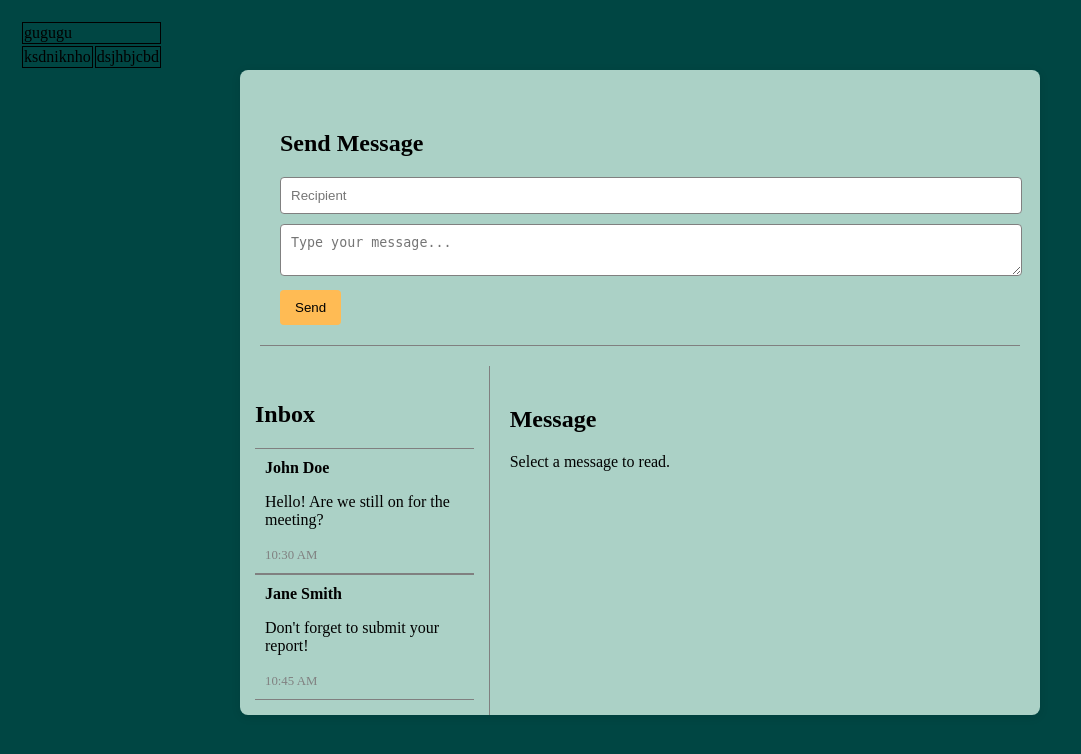
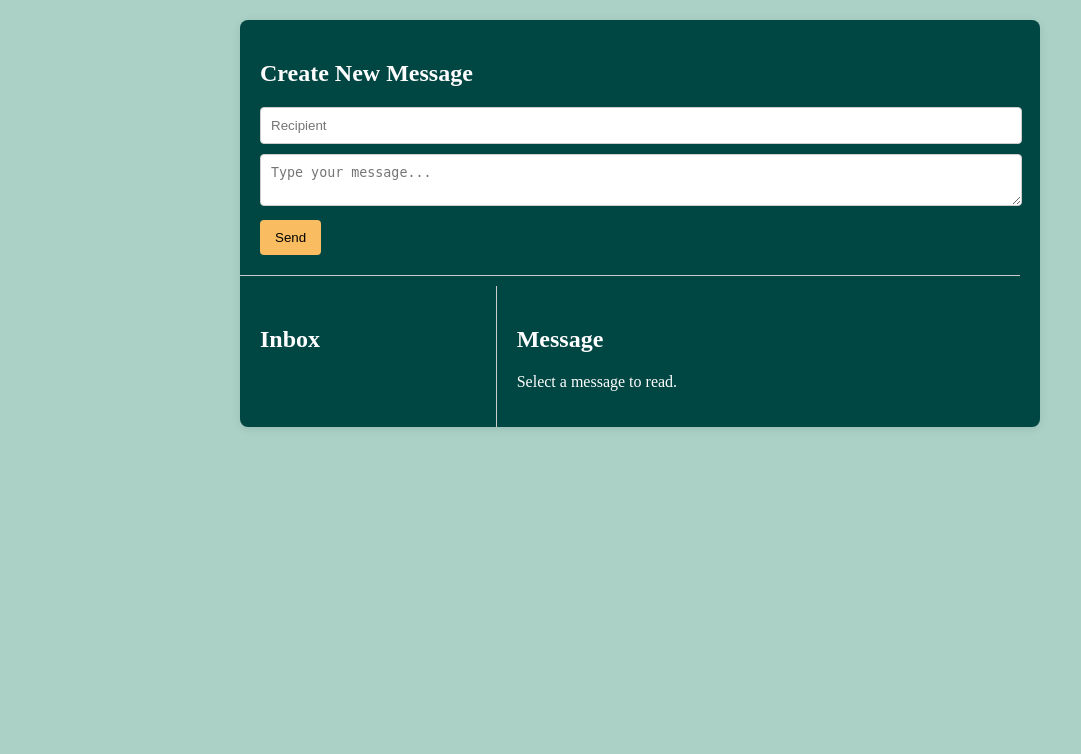
Before and after one commit to DanisaBiliran/HarvestHub, a PHP site: page /chats.html in a window 1280 px wide. Shown: the top 754 px of the page, without its empty margins (0-1081 px from the left). Run offline with PHP 8.4, Linux system fonts and the light colour scheme.

Commit message:
2.CHATS, PRIVACY
ADDING CHATS AND PROVACY

```diff
--- a/CSS/chats.css
+++ b/CSS/chats.css
@@ -1,42 +1,41 @@
-
 body {
-    background-color: #004643;
+    background-color: #ABD1C6;
+    color: white;
     margin: 0;
     padding: 20px;
 }
 
-/* WHOLE CONTAINER CONTAINING ALL CONTENTS */
-.chatContainer {
+/* encloses the whole container for chats */
+.chat-app {
     display: flex;
     flex-direction: column;
     max-width: 800px;
     margin: auto;
-    background: #ABD1C6;
+    background: #004643;
     border-radius: 8px;
     box-shadow: 0 2px 10px rgba(0, 0, 0, 0.1);
 }
 
-/* SENDING MESSAGE FORM */
-.sendMessage {
+/* DIV CONTAINING THE create new message TEXT & FORM FOR CREATING NEW MESSAGES */
+.send-message {
     padding: 20px;
-    border-bottom: 1px solid grey;
-    margin: 20px;
-    width: auto;
+    border-bottom: 1px solid #ccc;
+    margin: 0 20px 10px 0;
 }
 
-/* fields */
+/* FIELDS IN CREATING NEW MESSAGES FORM */
 #recipient, #message {
     width: 100%;
     margin-bottom: 10px;
     padding: 10px;
     border-radius: 4px;
-    border: 1px solid grey;
+    border: 1px solid #ccc;
 }
 
-/* SEND BUTTONS */
+/* buttons */
 button {
     padding: 10px 15px;
-    background-color: #ffbb54;
+    background-color: #F9BC60;
     color: black;
     border: none;
     border-radius: 4px;
@@ -44,44 +43,56 @@ button {
 }
 
 button:hover {
-    background-color: #fc9904;
+    background-color: #da880e;
 }
 
 
-/* INBOX */
-.Chat {
-    display: flex; /* Flexbox for side-by-side layout */
+/* div containing INBOX and Message (opened convo) */
+.chat-content {
+    display: flex; /*side-by-side*/
 }
 
+/* INBOX */
 .inbox {
     width: 30%;
-    padding: 15px;
-    border-right: 1px solid grey; /* Right border for separation */
-    margin: 0;
+    padding: 20px;
+    border-right: 1px solid #ccc;
 }
 
-/* div of each message in the list */
+/* MESSAGE LIST IN INBOX */
 .message-preview {
     cursor: pointer;
     padding: 10px;
-    border-top: 1px solid grey;
-    border-bottom: 1px solid grey;
-    margin: 0;
+    border-bottom: 1px solid #eee;
+    display: flex; /* Flexbox for layout */
+    flex-direction: column; /* Stack items vertically */
 }
 
 .message-preview:hover {
-    background-color: whitesmoke;
+    background-color: #025840a9;
 }
 
+
+/* Recipient and delete button layout */
+.recipient-container {
+    display: flex; /* Flexbox for horizontal layout */
+    justify-content: space-between; /* Space between recipient and delete button */
+    align-items: center; /* Center items vertically */
+}
+
+/* TIMESTAMP */
 .time {
     font-size: 0.8em;
     color: gray;
 }
 
-
 /* OPENED MESSAGE */
 .message-display {
-    width: 70%; /* Takes up remaining space */
+    width: 70%;
     padding: 20px;
-    margin: 0;
 }
+.message-history {
+    margin-top: 20px;
+    border-top: 1px solid #ccc;
+    padding-top: 10px;
+}
--- a/chats.html
+++ b/chats.html
@@ -4,53 +4,34 @@
     <meta charset="UTF-8">
     <meta name="viewport" content="width=device-width, initial-scale=1.0">
     <link rel="stylesheet" href="CSS/chats.css">
-    <title>CHATS</title>
+    <title>Chats</title>
 
 </head>
 <body>
-    <table>
-        <tr >
-            <td style="border: 1px solid black; margin: 0;" colspan="2">gugugu</td>
-        </tr>
-        <tr>
-            <td style="border: 1px solid black; margin: 0;">ksdniknho</td>
-            <td style="border: 1px solid black;margin: 0;">dsjhbjcbd</td>
-        </tr>
 
-    </table>
-
-<div class="chatContainer">
-    <!-- SENDING MESSAGES -->
-    <div class="sendMessage">
-        <h2>Send Message</h2>
-        <form id="messageForm" onsubmit="sendMessage(event)">
+<!-- encloses the whole container for chats -->
+<div class="chat-app">
+    <div class="send-message">
+        <h2>Create New Message</h2>
+        <form id="message-form" onsubmit="sendMessage(event)">
             <input type="text" id="recipient" placeholder="Recipient" required />
             <textarea id="message" placeholder="Type your message..." required></textarea>
             <button type="submit">Send</button>
         </form>
     </div>
 
-    <!-- INBOX -->
-    <div class="Chat">
-        <div class="inbox">
+    <div class="chat-content">
+        <div class="inbox" id="inbox">
             <h2>Inbox</h2>
-            <div class="message-preview" onclick="openMessage('1')">
-                <strong>John Doe</strong>
-                <p>Hello! Are we still on for the meeting?</p>
-                <span class="time">10:30 AM</span>
-            </div>
-            <div class="message-preview" onclick="openMessage('2')">
-                <strong>Jane Smith</strong>
-                <p>Don't forget to submit your report!</p>
-            <span class="time">10:45 AM</span>
-        </div>
+            <!-- message list will be shown here -->
         </div>
 
-    <!-- OPENED MESSAGE -->
+        <!-- opened message or convo -->
         <div class="message-display" id="message-display">
-        <h2>Message</h2>
-        <div class="message-content">
-            <p>Select a message to read.</p>
+             <!-- This section will dynamically update based on selected conversation -->
+             <!-- Message History Section -->
+             <div class="message-history" id="message-history" style="display:none;">
+                <!-- Messages or your convo history will be shown here -->
              </div>
 
              <!-- Reply Section -->
@@ -59,65 +40,166 @@
                 <button onclick="sendReply()">Reply</button>
              </div>
 
+             <!-- default content when no conversation is selected -->
+             <div id="default-message-content">
+                 <h2>Message</h2>
+                 <div class="message-content">
+                     <p>Select a message to read.</p>
+                 </div>
+             </div>
+
          </div>
     </div>
 </div>
 
 <script>
+// store messages in an object
+let conversations = {};
 let currentRecipient = '';
 
-function openMessage(messageId) {
-    const messages = {
-        '1': { from: 'John Doe', content: 'Hello! Are we still on for the meeting?' },
-        '2': { from: 'Jane Smith', content: 'Don\'t forget to submit your report!' }
-    };
-
-    const message = messages[messageId];
-
+function openMessage(recipient) {
+    const message = conversations[recipient];
     const messageDisplay = document.getElementById('message-display');
 
     if (message) {
-        // Update the message display area with the selected message
-        messageDisplay.innerHTML = `
+        // update message display area with the selected message
+        document.getElementById('default-message-content').style.display = 'none'; // hide default content
+
+         // show the selected conversation's history
+         const messageHistory = document.getElementById('message-history');
+         messageHistory.innerHTML = `
              <h2>${message.from}</h2>
-            <p>${message.content}</p>
+             ${message.history.map(msg => `<p><strong>${msg.sender}:</strong> ${msg.content} <span class='time'>(${msg.time})</span></p>`).join('')}
+         `;
+         messageHistory.style.display = 'block'; // Show message history
 
-             <!-- Reply Section -->
-             <div class="reply-section" id="reply-section">
-                <textarea id="reply-message" placeholder="Type your reply here..."></textarea><br />
-                <button onclick="sendReply()">Reply</button>
-             </div>
-        `;
-
-        // Show reply section and set current recipient
+         // show reply section and set current recipient
          document.getElementById('reply-section').style.display = 'block';
-        currentRecipient = message.from; // Set the recipient based on the selected message
+         currentRecipient = recipient; // set recipient based on the selected message
+     } else {
+         // reset if no messages are found
+         document.getElementById('default-message-content').style.display = 'block'; // show default content
      }
 }
 
 function sendMessage(event) {
     event.preventDefault();
 
-    const recipient = document.getElementById('recipient').value;
-    const message = document.getElementById('message').value;
+    const recipient = document.getElementById('recipient').value.trim();
+    const messageContent = document.getElementById('message').value.trim();
 
-    alert(`Message sent to ${recipient}: ${message}`);
+    // create a new conversation if it doesn't exist
+    if (!conversations[recipient]) {
+      conversations[recipient] = {
+          from: recipient,
+          history: []
+      };
+      addToInbox(recipient);
+    }
 
-    // Clear the form
+    const timeStamp = new Date().toLocaleString([], { hour12: true, hour: 'numeric', minute:'numeric' });
+
+    // add sent message to conversation history
+    conversations[recipient].history.push({ sender: 'You', content: messageContent, time: timeStamp });
+
+    alert(`Message sent to ${recipient}: ${messageContent}`);
+
+    // clear the form
     document.getElementById('recipient').value = '';
     document.getElementById('message').value = '';
+
+    // update the inbox with the new message
+    updateInbox(recipient, messageContent, timeStamp);
 }
 
-function sendReply() {
-    const replyMessage = document.getElementById('reply-message').value;
+function sendReply(recipient) {
+    const replyMessage = document.getElementById('reply-message').value.trim();
 
     if (currentRecipient && replyMessage) {
+
+       // add reply to conversation history
+       const timeStamp = new Date().toLocaleString([], { hour12: true, hour: 'numeric', minute:'numeric' });
+       conversations[currentRecipient].history.push({ sender: 'You', content: replyMessage, time: timeStamp });
+
+       // update the message display with new history
+       openMessage(currentRecipient);
+
        alert(`Reply sent to ${currentRecipient}: ${replyMessage}`);
 
-        // Clear the reply textarea
+       // clear reply textarea
        document.getElementById('reply-message').value = '';
+
+       // update inbox with the new reply
+       updateInbox(currentRecipient, replyMessage, timeStamp);
+
     } else {
        alert("Please select a message to reply to.");
+    }
+}
+
+function addToInbox(recipient) {
+   const inbox = document.getElementById('inbox');
+   const newMessagePreview = document.createElement('div');
+   newMessagePreview.className = 'message-preview';
+   newMessagePreview.onclick = () => openMessage(recipient);
+
+   // extract only the first 10 characters from the last message content for preview
+   const lastMessageContent = conversations[recipient].history[0].content.substring(0, 10);
+
+   newMessagePreview.innerHTML = `
+       <div class='recipient-container'>
+           <strong>${recipient}</strong>
+           <button onclick="deleteConversation('${recipient}', event)">Del</button> <!-- Delete button -->
+       </div>
+       <p>${lastMessageContent}</p> <!-- Only show first ten characters of the last message -->
+       <span class='time'>${conversations[recipient].history[0].time}</span>
+   `;
+   inbox.appendChild(newMessagePreview);
+}
+
+function updateInbox(recipient, lastMessageContent, lastTimeStamp) {
+   const inboxItems = document.querySelectorAll('.message-preview');
+   let found = false;
+
+   inboxItems.forEach(item => {
+       if (item.querySelector('strong').textContent === recipient) {
+           // extract only the first 10 characters for updating preview
+           const previewContent = lastMessageContent.substring(0, 10); // get first 10 characters
+           item.querySelector('p').textContent = previewContent; // update last message content
+           item.querySelector('.time').textContent = lastTimeStamp; // update timestamp
+           found = true; // mark as found
+       }
+   });
+
+   // if not found in existing inbox items, add new one
+   if (!found) {
+      addToInbox(recipient);
+   }
+}
+
+// function to delete a conversation with confirmation
+function deleteConversation(recipient, event) {
+   event.stopPropagation(); // prevent opening the message when clicking delete
+
+   if (confirm(`Are you sure you want to delete this conversation with ${recipient}?`)) {
+       delete conversations[recipient]; // remove from conversations object
+
+       const inboxItems = document.querySelectorAll('.message-preview');
+       inboxItems.forEach(item => {
+           if (item.querySelector('strong').textContent === recipient) {
+               item.remove(); // remove from inbox display
+           }
+       });
+
+       // clear the message display if it was open
+       if (currentRecipient === recipient) {
+           currentRecipient = ''; // Reset current recipient
+           document.getElementById('default-message-content').style.display = 'block'; // show default content again
+           document.getElementById('message-history').style.display = 'none'; // hide message history section
+           document.getElementById('reply-section').style.display = 'none'; // hide reply section
+       }
+
+       alert(`Conversation with ${recipient} deleted.`);
    }
 }
 </script>
```
Also changed, not shown: CSS/terms,about,contacts.css (+22 -0 lines), about-us.html (+5 -5 lines), privacy-terms.html (added, +133 -0 lines). Lines whose indentation alone changed are shown as unchanged.
